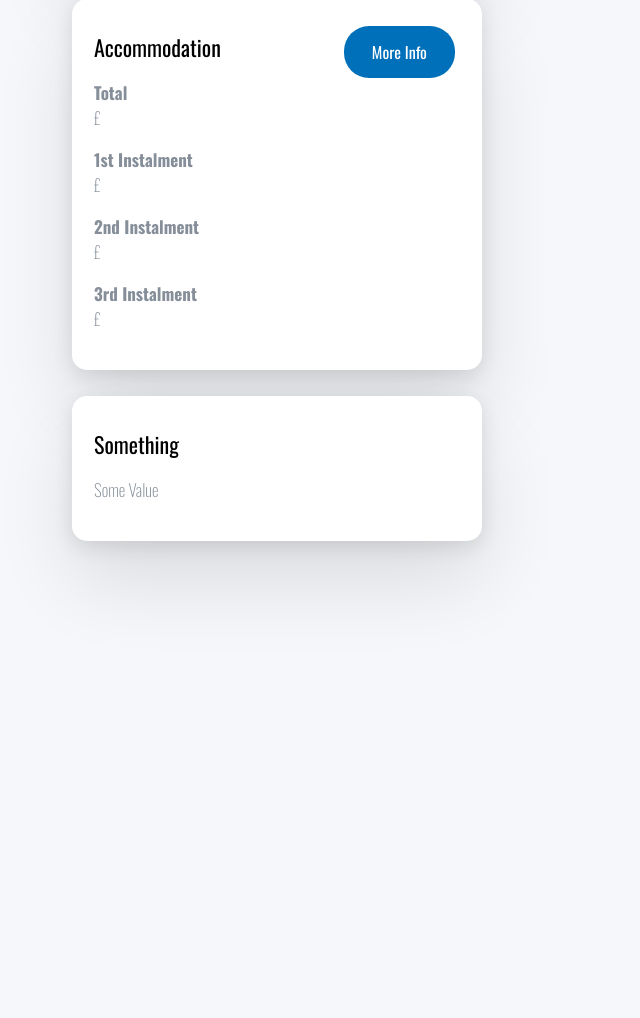
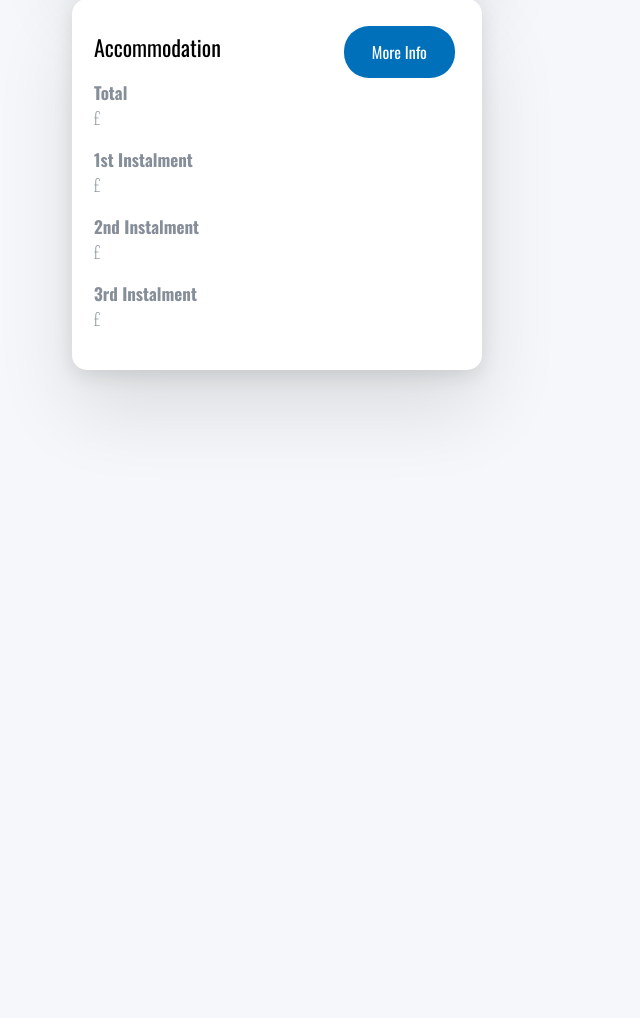
Before and after one commit to Jelly-exe/FinanceApplication, a Flask app: template templates/overview.html in a window 1280 px wide. Shown: the part 840-1858 px from the top of the page, without its empty margins (0-640 px from the left). After the commit the page ends 1254 px from the top, so only its background shows below. Run offline with Flask 2, Linux system fonts and the light colour scheme; the template is opened without the code that fills it, so the values that code supplies are empty; parts of the project's set-up code (start-up, migrations or seed data) failed here and were passed over.

Commit message:
Remove extra card

```diff
--- a/templates/overview.html
+++ b/templates/overview.html
@@ -104,15 +104,7 @@
                 </div>
             </td>
         </tr>
-        <tr>
-            <td colspan="3">
-                <div class="card">
-                    <h1>Something</h1>
-                    <p>Some Value</p>
-                </div>
-            </td>
-        </tr>
-        <tr><td><div class="empty-card"></div></td></tr>
+        <tr><td colspan="3"><div class="empty-card"></div></td></tr>
     </table>
 </div>
 
```
